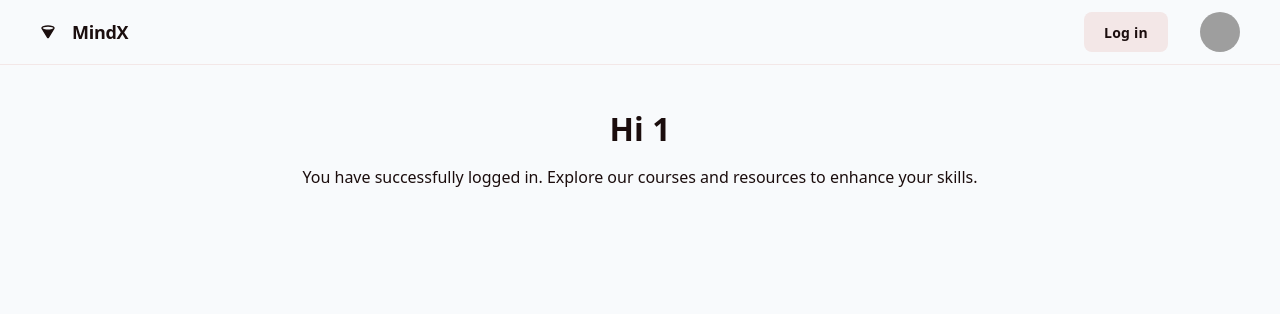
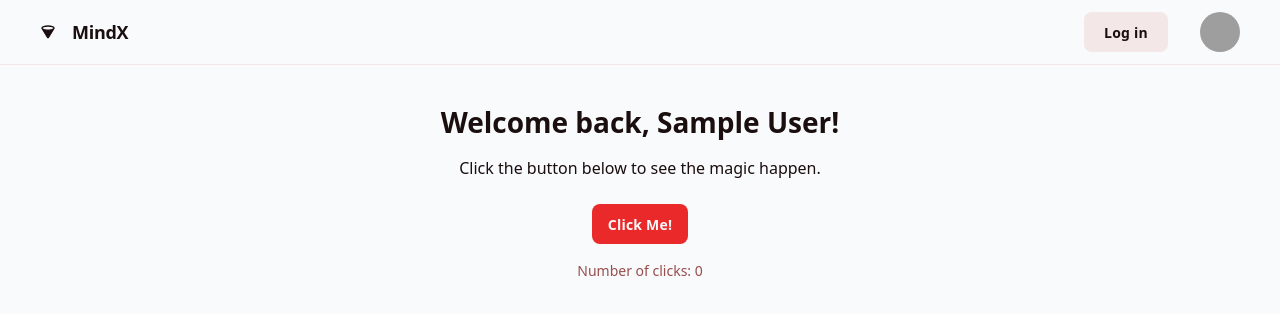
Before and after one commit to nguyenhuyhieu2612/mindxonboarding, a React (Vite) app in the folder frontend/: page / in a window 1280 px wide. Shown: the top 314 px of the page. Built offline with nearby package versions, Linux system fonts and the light colour scheme; no server answers; sample sign-in values are in the browser's storage; grey boxes are pictures that could not be loaded.

Commit message:
feat: implement private route for home screen and enhance home component with click counter and personalized greeting

```diff
--- a/frontend/src/App.tsx
+++ b/frontend/src/App.tsx
@@ -4,7 +4,7 @@ import useApiHealth from "@/hooks/use-api-health";
 import { Route, Routes } from "react-router-dom";
 import { paths } from "./constants";
 import Home from "@/screens/home";
-// import PrivateRoute from "./components/protected-route";
+import PrivateRoute from "./components/protected-route";
 
 export default function App() {
   useApiHealth();
@@ -14,9 +14,9 @@ export default function App() {
       <Routes>
         <Route element={<MainLayout />}>
           <Route path={paths.login} element={<Login />} />
-          {/* <Route element={<PrivateRoute />}> */}
-          <Route path={paths.home} element={<Home />} />
-          {/* </Route> */}
+          <Route element={<PrivateRoute />}>
+            <Route path={paths.home} element={<Home />} />
+          </Route>
         </Route>
       </Routes>
     </div>
--- a/frontend/src/screens/home.tsx
+++ b/frontend/src/screens/home.tsx
@@ -1,17 +1,30 @@
+import React from "react";
 import { useAppSelector } from "@/store/hooks";
 
 export default function Home() {
   const { user } = useAppSelector((state) => state.auth);
 
+  const [clickCount, setClickCount] = React.useState(0);
+
   return (
     <div className="px-40 flex flex-1 justify-center py-5">
       <div className="layout-content-container flex flex-col max-w-[960px] flex-1">
-        <h1 className="text-[#1b0d0d] tracking-light text-[32px] font-bold leading-tight px-4 text-center pb-3 pt-6">
-          Hi {user?.userId}
-        </h1>
-        <p className="text-[#1b0d0d] text-base font-normal leading-normal pb-3 pt-1 px-4 text-center">
-          You have successfully logged in. Explore our courses and resources to
-          enhance your skills.
+        <h2 className="text-[#1b0e0e] tracking-light text-[28px] font-bold leading-tight px-4 text-center pb-3 pt-5">
+          Welcome back, {user?.name}!
+        </h2>
+        <p className="text-[#1b0e0e] text-base font-normal leading-normal pb-3 pt-1 px-4 text-center">
+          Click the button below to see the magic happen.
+        </p>
+        <div className="flex px-4 py-3 justify-center">
+          <button
+            onClick={() => setClickCount(clickCount + 1)}
+            className="flex min-w-[84px] max-w-[480px] cursor-pointer items-center justify-center overflow-hidden rounded-lg h-10 px-4 bg-[#ea2a2a] text-[#fcf8f8] text-sm font-bold leading-normal tracking-[0.015em]"
+          >
+            <span className="truncate">Click Me!</span>
+          </button>
+        </div>
+        <p className="text-[#994d4d] text-sm font-normal leading-normal pb-3 pt-1 px-4 text-center">
+          Number of clicks: {clickCount}
         </p>
       </div>
     </div>
```
